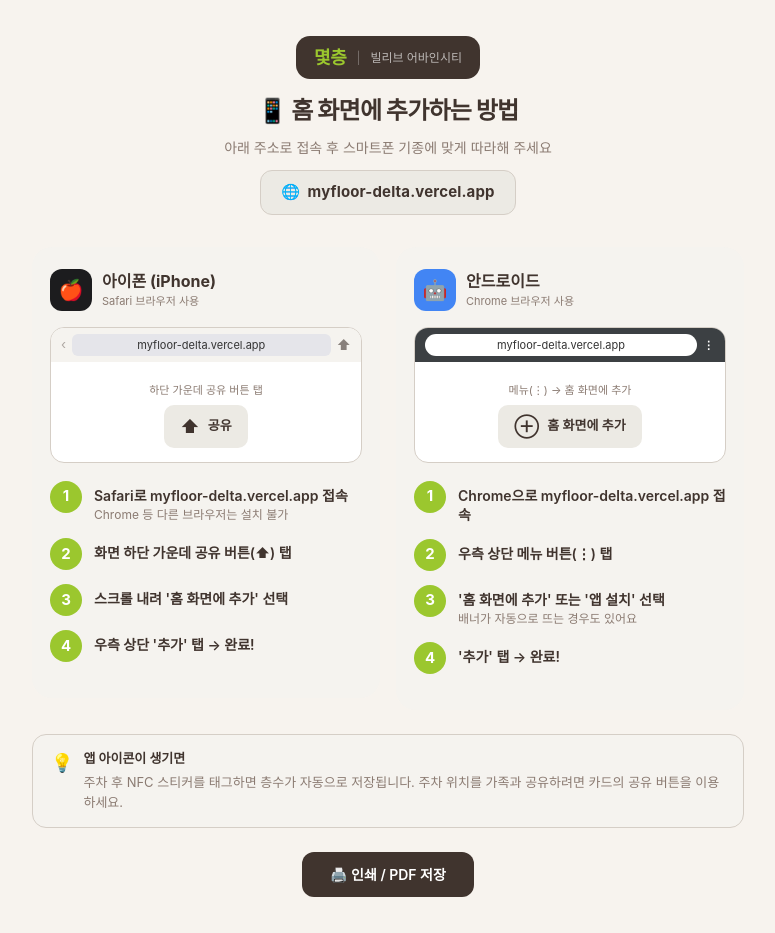
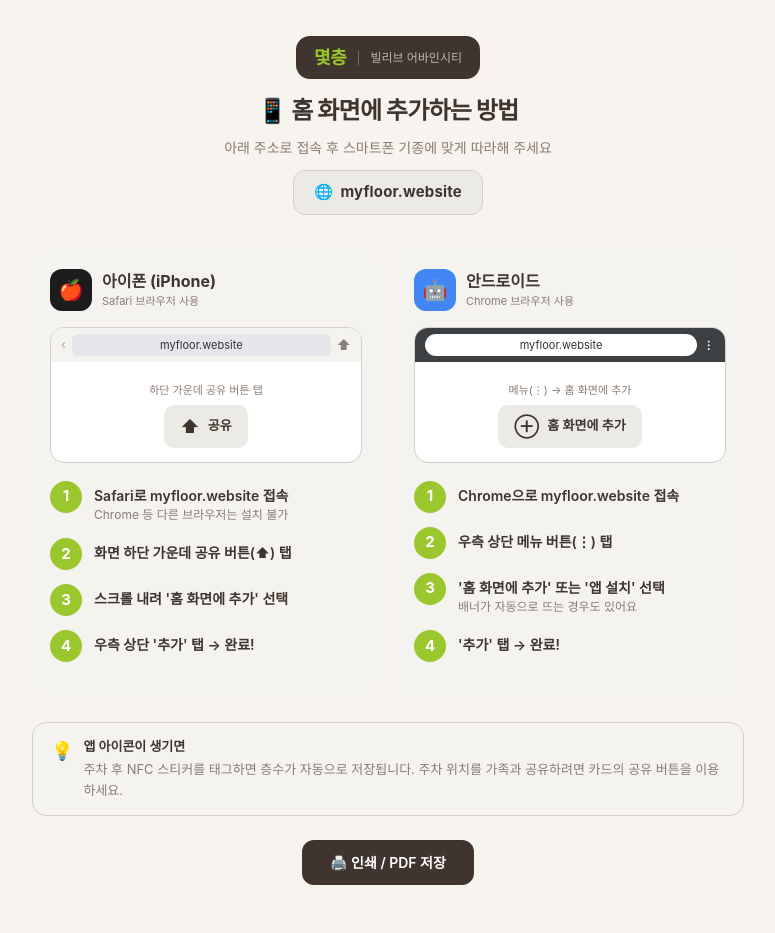
Before and after one commit to ssedol/myfloor, a Next.js app: page /guide in a window 1280 px wide. Shown: the whole page, without its empty margins (252-1027 px from the left). Built offline with nearby package versions, Linux system fonts and the light colour scheme; a web font is replaced by a local one.

Commit message:
Update guide URL to custom domain myfloor.website
https://claude.ai/code/session_01Fzb1b2SkGwSiWTN2bpLQt5

```diff
--- a/src/app/guide/page.tsx
+++ b/src/app/guide/page.tsx
@@ -2,7 +2,7 @@
 
 export const dynamic = "force-static";
 
-const APP_URL = "myfloor-delta.vercel.app";
+const APP_URL = "myfloor.website";
 
 const BROWN = "#40342E";
 const GREEN = "#9BC72E";
```
